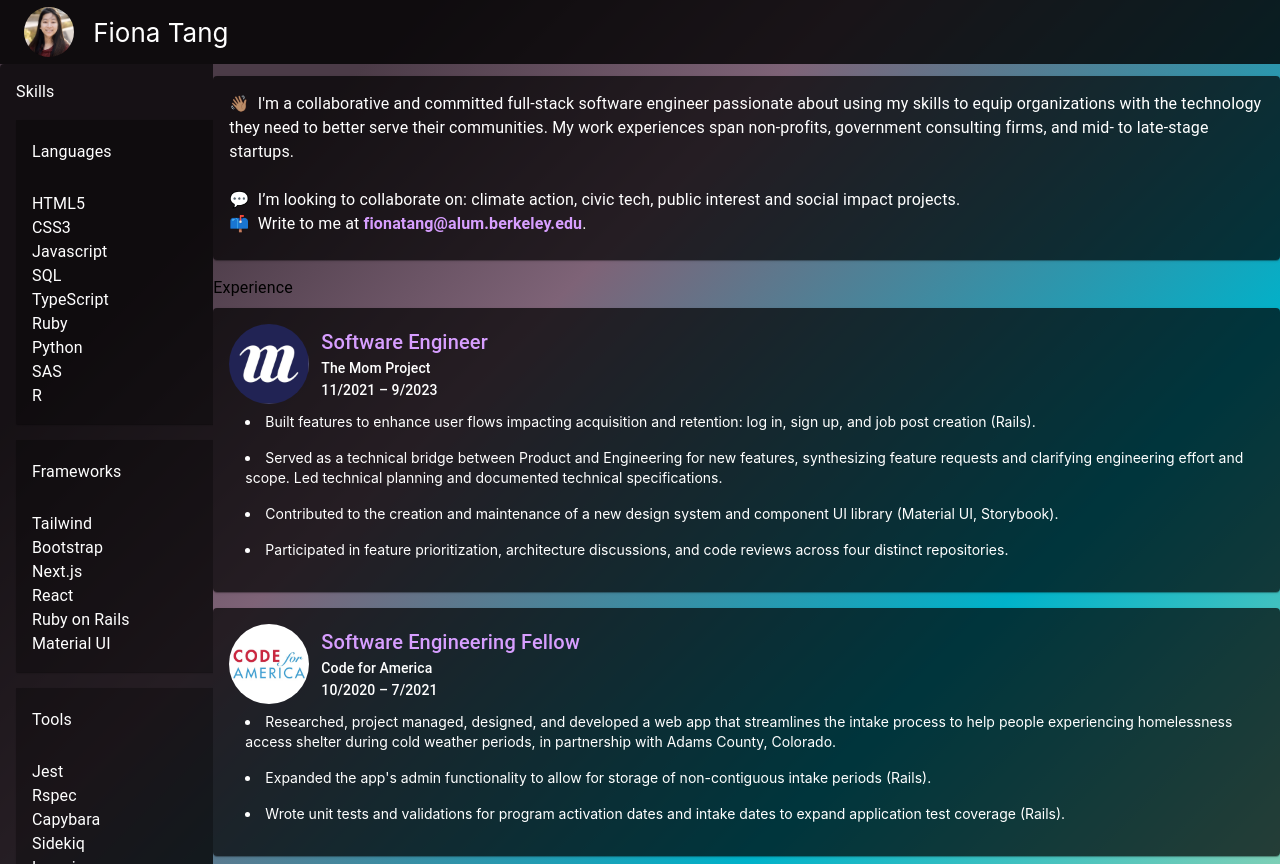
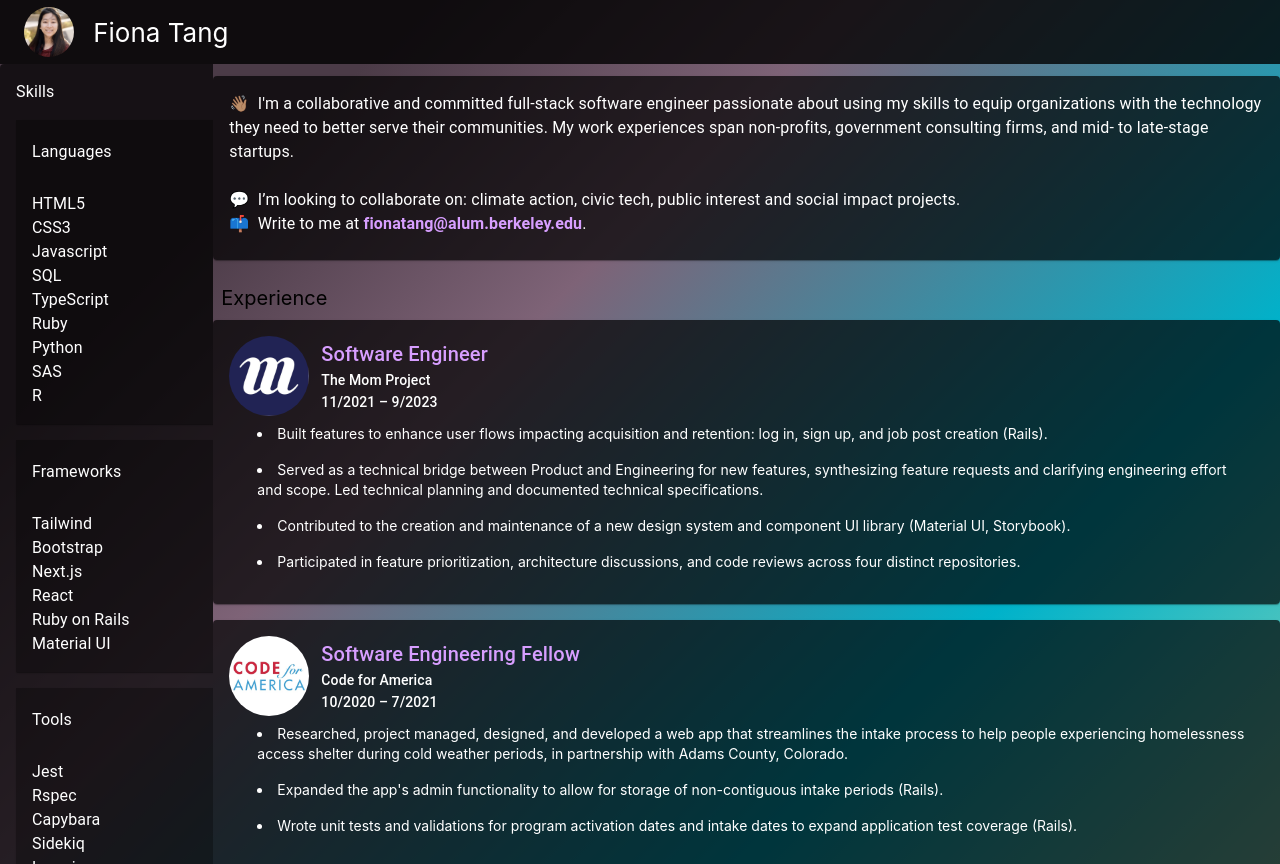
Before and after one commit to fionatagious/fiona.works, a Next.js app: page /resume in a window 1280 px wide. Built offline with nearby package versions, Linux system fonts and the light colour scheme.

Commit message:
apply tailwind classes

```diff
--- a/pages/resume/aclu.js
+++ b/pages/resume/aclu.js
@@ -44,7 +44,7 @@ export default function ACLUCard() {
           </Grid>
         </Grid>
         <Grid container sx={{ display: "flex" }}>
-          <Grid item className="text-sm mt-2">
+          <Grid item className="text-sm pl-3 mt-2">
             <ListItem sx={{ display: "list-item" }}>
               Edited and cite-checked legal briefs, adhering to the a detailed
               system of citation rules. Wrote and filed Freedom of Information
--- a/pages/resume/acumen.js
+++ b/pages/resume/acumen.js
@@ -16,7 +16,7 @@ export default function AcumenCard() {
         backgroundColor: "hsla(0, 100%, 0%, 0.7)",
         color: "white",
       }}
-      className=" my-2"
+      className="my-2"
     >
       <CardContent>
         <Grid container sx={{ display: "flex" }}>
@@ -43,7 +43,7 @@ export default function AcumenCard() {
           </Grid>
         </Grid>
         <Grid container sx={{ display: "flex" }}>
-          <Grid item className="text-sm mt-2">
+          <Grid item className="text-sm pl-3 mt-2">
             <ListItem sx={{ display: "list-item" }}>
               Analyzed claim line-level data to produce summary statistics (SAS)
               pertaining to weight loss and attendance outcomes under the
--- a/pages/resume/cfa.js
+++ b/pages/resume/cfa.js
@@ -16,7 +16,7 @@ export default function CFACard() {
         backgroundColor: "hsla(0, 100%, 0%, 0.7)",
         color: "white",
       }}
-      className=" my-2"
+      className="my-2"
     >
       <CardContent>
         <Grid container sx={{ display: "flex" }}>
@@ -43,7 +43,7 @@ export default function CFACard() {
           </Grid>
         </Grid>
         <Grid container sx={{ display: "flex" }}>
-          <Grid item className="text-sm mt-2">
+          <Grid item className="text-sm pl-3 mt-2">
             <ListItem sx={{ display: "list-item" }}>
               Researched, project managed, designed, and developed a web app
               that streamlines the intake process to help people experiencing
--- a/pages/resume/cm.js
+++ b/pages/resume/cm.js
@@ -15,7 +15,7 @@ export default function CMCard() {
         backgroundColor: "hsla(0, 100%, 0%, 0.7)",
         color: "white",
       }}
-      className=" my-2"
+      className="my-2"
     >
       <CardContent>
         <Grid container sx={{ display: "flex" }}>
@@ -44,7 +44,7 @@ export default function CMCard() {
           </Grid>
         </Grid>
         <Grid container sx={{ display: "flex" }}>
-          <Grid item className="text-sm mt-2">
+          <Grid item className="text-sm pl-3 mt-2">
             <ListItem sx={{ display: "list-item" }}>
               Developed reports to track achievement in financial outcomes of
               70,000 low-income New York City residents. Created dashboards on
--- a/pages/resume/education.js
+++ b/pages/resume/education.js
@@ -15,7 +15,7 @@ export default function Education() {
         backgroundColor: "hsla(0, 100%, 0%, 0.7)",
         color: "white",
       }}
-      className=" mt-2 mb-3"
+      className="my-2 mb-3"
     >
       <CardContent>
         <Grid container sx={{ display: "flex" }}>
--- a/pages/resume/index.js
+++ b/pages/resume/index.js
@@ -67,7 +67,7 @@ export default function Resume() {
             </Grid>
 
             <Grid item>
-              <Typography className="text-xl mt-2 pt-2">Experience</Typography>
+              <div className="text-xl ml-2 mt-2 pt-2">Experience</div>
               <TMPCard className="min-h-full" />
             </Grid>
 
@@ -92,8 +92,8 @@ export default function Resume() {
             </Grid>
 
             <Grid item>
-              <Typography className="text-xl mt-2 pt-2">Education</Typography>
-              <Education />
+              <div className="text-xl ml-2 mt-2 pt-2">Education</div>
+              <Education className="min-h-full" />
             </Grid>
 
             {/* <Typography className="text-2xl">Media</Typography> */}
--- a/pages/resume/tmp.js
+++ b/pages/resume/tmp.js
@@ -15,7 +15,7 @@ export default function TMPCard() {
         backgroundColor: "hsla(0, 100%, 0%, 0.7)",
         color: "white",
       }}
-      className=" my-2"
+      className="my-2"
     >
       <CardContent>
         <Grid container sx={{ display: "flex" }}>
@@ -42,7 +42,7 @@ export default function TMPCard() {
           </Grid>
         </Grid>
         <Grid container sx={{ display: "flex" }}>
-          <Grid item className="text-sm mt-2">
+          <Grid item className="text-sm pl-3 mt-2">
             <ListItem sx={{ display: "list-item" }}>
               Built features to enhance user flows impacting acquisition and
               retention: log in, sign up, and job post creation (Rails).
--- a/pages/resume/uber.js
+++ b/pages/resume/uber.js
@@ -16,7 +16,7 @@ export default function UberCard() {
         backgroundColor: "hsla(0, 100%, 0%, 0.7)",
         color: "white",
       }}
-      className=" my-2"
+      className="my-2"
     >
       <CardContent>
         <Grid container sx={{ display: "flex" }}>
@@ -43,7 +43,7 @@ export default function UberCard() {
           </Grid>
         </Grid>
         <Grid container sx={{ display: "flex" }}>
-          <Grid item className="text-sm  mt-2">
+          <Grid item className="text-sm pl-3 mt-2">
             <ListItem sx={{ display: "list-item" }}>
               Wrote advanced queries to build dashboard on growth KPIs, such as
               retention and average revenue per user (SQL).
```
